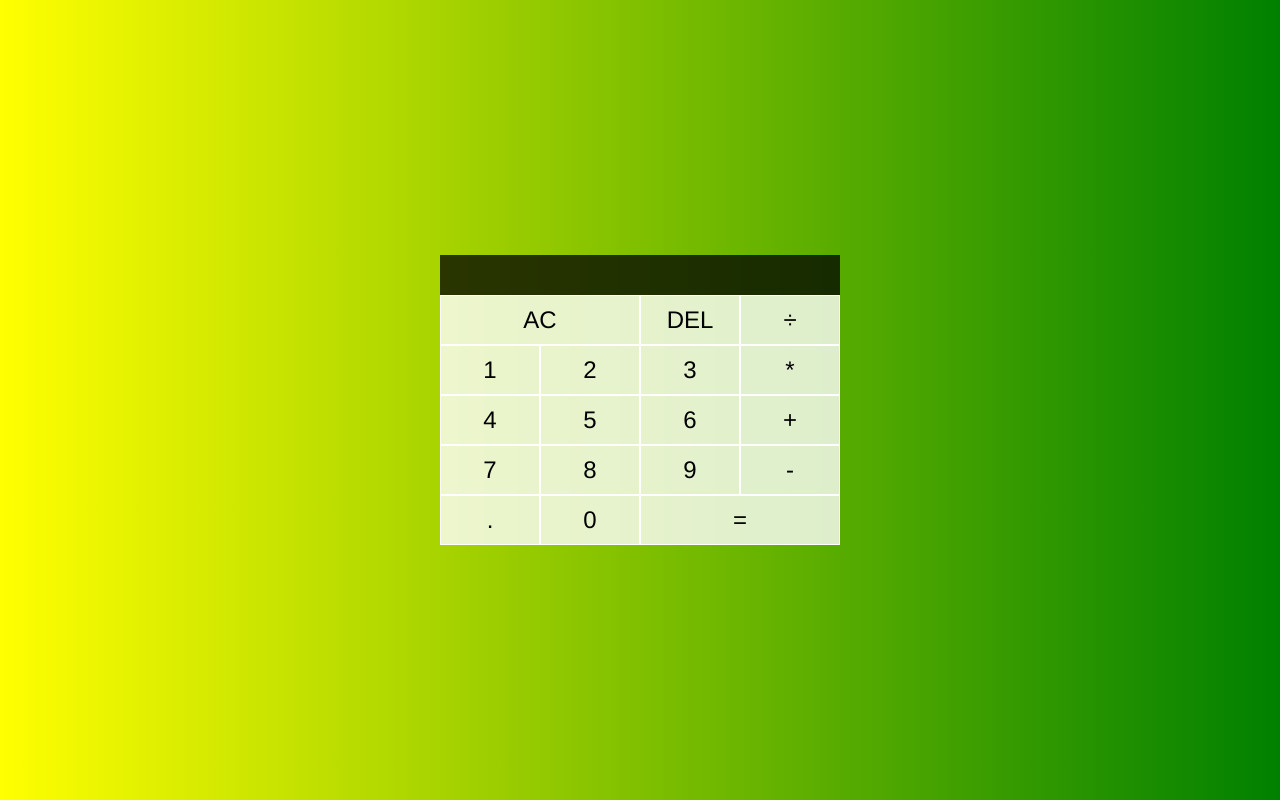
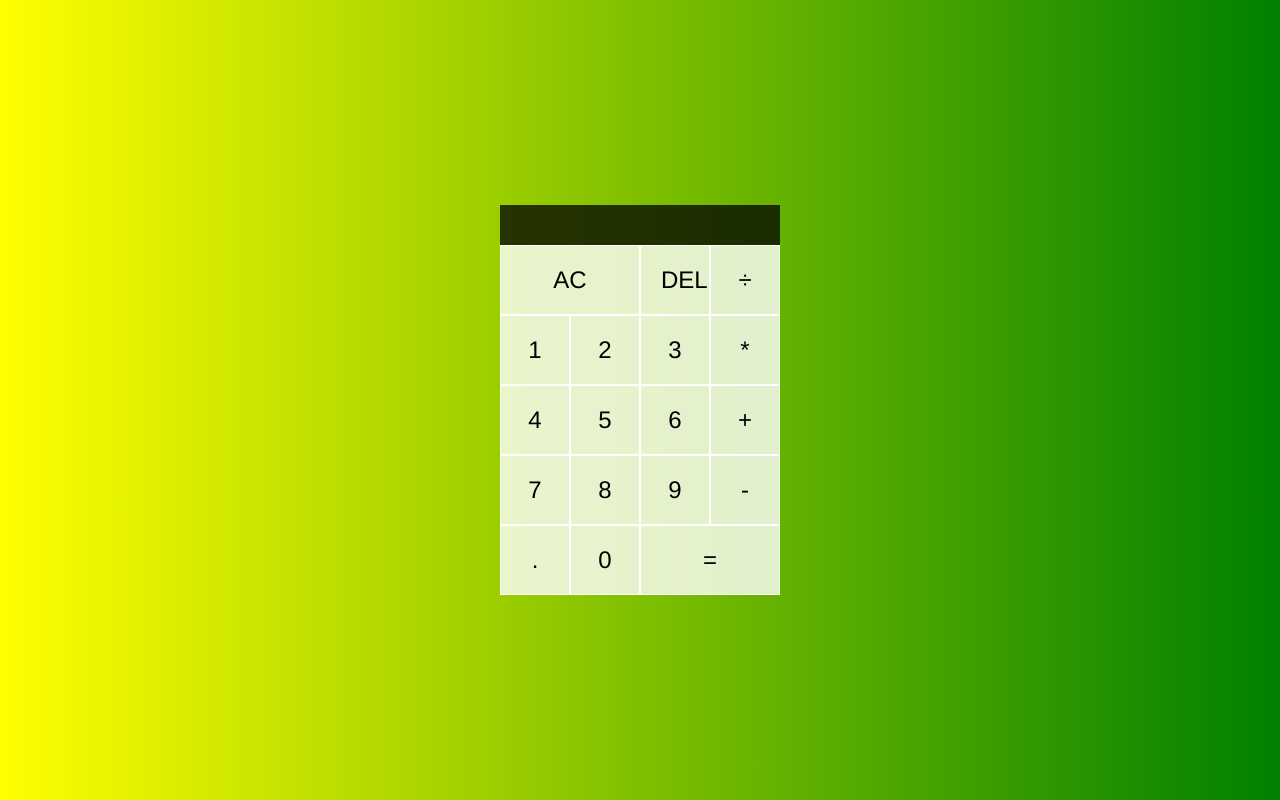
Before and after one commit to Olyvya1/Calculator, a plain HTML site: page index.html in a window 1280 px wide. Drawn offline with Linux system fonts and the light colour scheme.

Commit message:
new update

```diff
--- a/style.css
+++ b/style.css
@@ -14,7 +14,7 @@ body{
     align-items: center;
     align-content: center;
     min-height: 100vh;
-    grid-template-columns: repeat(4, 100px);
+    grid-template-columns: repeat(4, 70px);
     grid-template-rows: minmax(120px auto) repeat(5, 100px);
 }
 .calc_grid button{
@@ -23,7 +23,8 @@ body{
     border: 1px solid white;
     outline: none;
     background-color: rgba(255, 255, 255, .80);
-    padding: 10px ;
+    padding: 20px ;
+
 
 }
 .calc_grid button:hover{
```
